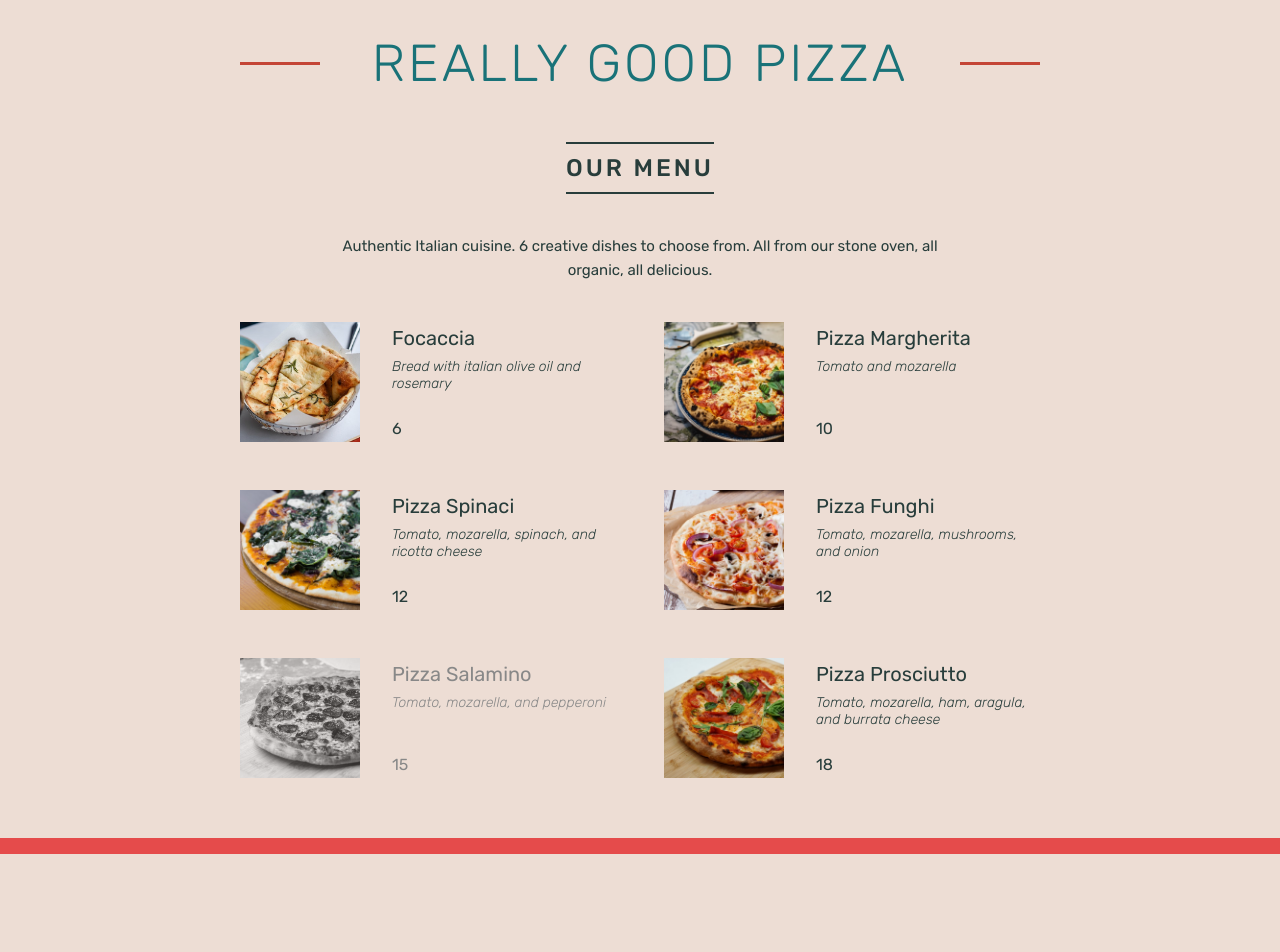
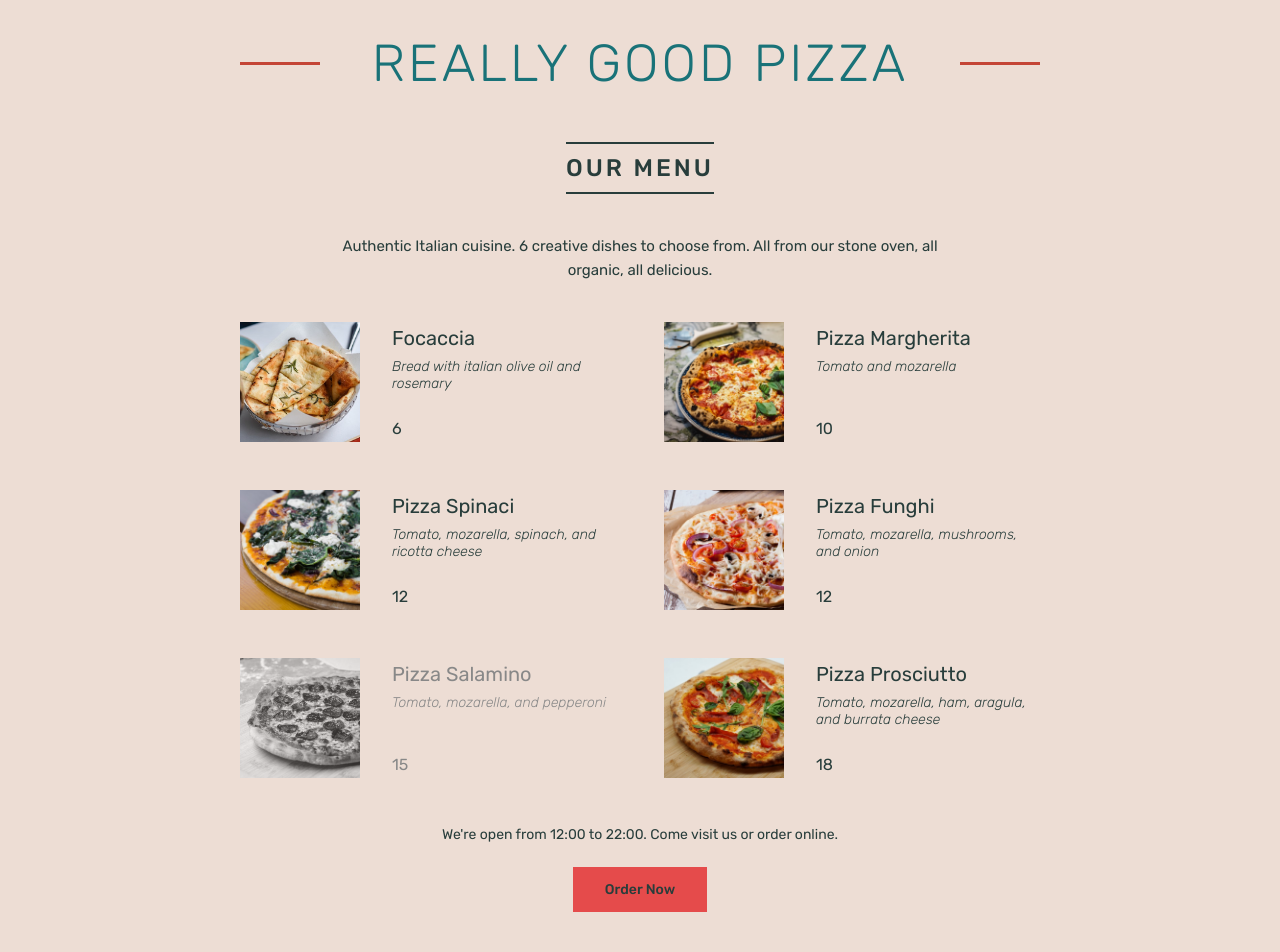
Before and after one commit to ritabradley/pizza-menu, a React (Create React App) app: page / in a window 1280 px wide. Shown: the top 952 px of the page. Before the commit the page ends 854 px from the top, so only its background shows below. Built offline with nearby package versions, Linux system fonts and the light colour scheme.

Commit message:
create and import footer

```diff
--- a/src/App.js
+++ b/src/App.js
@@ -1,4 +1,5 @@
 import Menu from './components/Menu';
+import Footer from './components/Footer';
 
 export default function App() {
   return (
@@ -6,8 +7,8 @@ export default function App() {
       <header className='header'>
         <h1>Really Good Pizza</h1>
       </header>
-
       <Menu />
+      <Footer />
     </div>
   );
 }
--- /dev/null
+++ b/src/components/Footer.js
@@ -0,0 +1,12 @@
+function Footer() {
+  return (
+    <footer className='footer'>
+      <div className='order'>
+        <p>We're open from 12:00 to 22:00. Come visit us or order online.</p>
+        <button className='btn'>Order Now</button>
+      </div>
+    </footer>
+  );
+}
+
+export default Footer;
```
